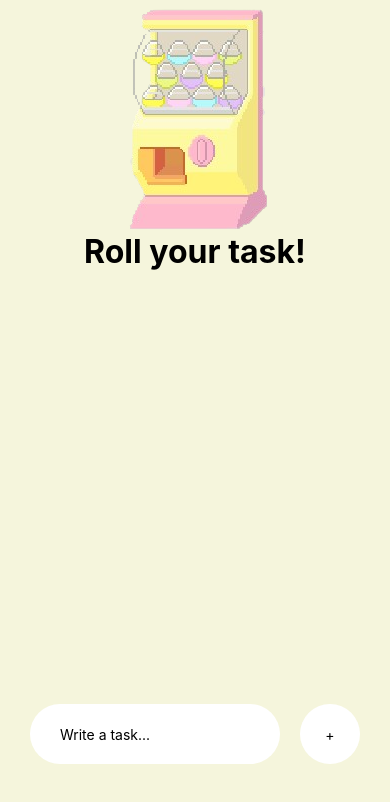
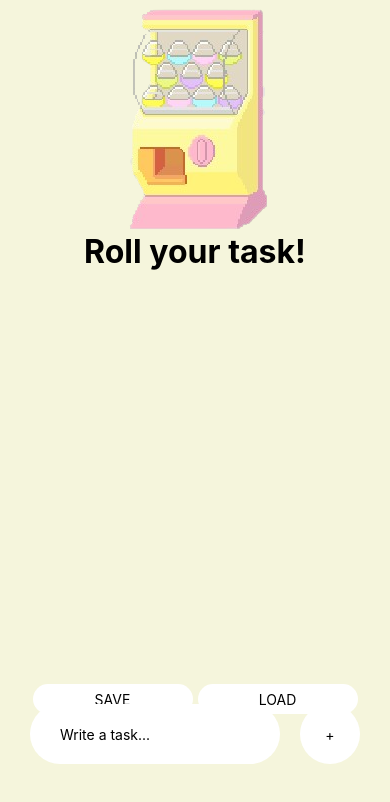
Before and after one commit to gwilliamleung/GachaTasks, a React Native app: screen / in a window 390 px wide. Shown: the top 802 px of the page. Built offline with nearby package versions, Linux system fonts and the light colour scheme.

Commit message:
asyncStorage

```diff
--- a/App.js
+++ b/App.js
@@ -1,6 +1,9 @@
 import React, { useState } from 'react';
 import { KeyboardAvodingView, StyleSheet, Text, View, SafeAreaView, Modal, Alert, Platform, TextInput, TouchableOpacity, Keyboard, Image, KeyboardAvoidingView } from 'react-native';
 import Task from './components/Task';
+import AsyncStorage from '@react-native-async-storage/async-storage';
+
+
 
 export default function App() {
   const [task, setTask] = useState();
@@ -8,6 +11,30 @@ export default function App() {
   const [source, setSource] = useState(require('./assets/gachastill.png'))
   const [ModalVisibility, setModalVisibility] = useState(false);
   const [selectedTask, setSelectedTask] = useState();
+
+const storeData = async (value) => {
+  try {
+    const jsonValue = JSON.stringify(value)
+    await AsyncStorage.setItem('token', jsonValue)
+    console.log(jsonValue)
+  } catch (e) {
+    console.log(e)
+  }
+}
+
+  const getData = async () => {
+    try {
+      const jsonValue = await AsyncStorage.getItem('token')
+      console.log(jsonValue)
+      if (jsonValue !== null){
+        const data = JSON.parse(jsonValue)
+        setTaskItems(data)
+      }
+    } catch(e) {
+      console.log(e)
+    }
+  }
+
 
   const handleAddTask = () => {
     Keyboard.dismiss();
@@ -19,7 +46,6 @@ export default function App() {
 
   const getTask = () => {
     if (taskItems.length !== 0){
-      console.log(taskItems)
       setSource(require('./assets/gacha.gif'))
       setTimeout(() => {
         setSource(require('./assets/gachastill.png'))
@@ -82,6 +108,18 @@ export default function App() {
               })
             }
       </View>
+      <View style={styles.storageButtonContainer}>
+        <TouchableOpacity>
+              <View style={styles.storageButtons}>
+                <Text style={styles.save} onPress={() => storeData(taskItems)}>SAVE</Text>
+              </View>
+            </TouchableOpacity>
+        <TouchableOpacity>
+          <View style={styles.storageButtons}>
+            <Text style={styles.load} onPress={() => getData()}>LOAD</Text>
+          </View>
+        </TouchableOpacity>
+        </View>
       <KeyboardAvoidingView
       behavior={Platform.OS === "ios" ? "padding" : "height"}
       style={styles.writeTaskWrapper}
@@ -154,5 +192,21 @@ const styles = StyleSheet.create({
     top:125,
     fontSize:32,
     width:300,
+  },
+  storageButtonContainer:{
+    position: 'absolute',
+    bottom:130,
+    flexDirection:'row',
+    justifyContent:'space-around',
+    width: 330
+
+  },
+  storageButtons:{
+    backgroundColor: '#FFF',
+    width: 160,
+    height: 30,
+    borderRadius: 60,
+    justifyContent: 'center',
+    alignItems:'center',
   }
 });
--- a/package.json
+++ b/package.json
@@ -9,8 +9,9 @@
     "web": "expo start --web"
   },
   "dependencies": {
-    "@expo/webpack-config": "^0.17.2",
-    "expo": "~47.0.9",
+    "@expo/webpack-config": "^0.12.44",
+    "@react-native-async-storage/async-storage": "^1.17.11",
+    "expo": "^47.0.9",
     "expo-status-bar": "~1.4.2",
     "react": "18.1.0",
     "react-dom": "18.1.0",
```
Also changed, not shown: 2 other files (tests, documents, lock files or other folders).
